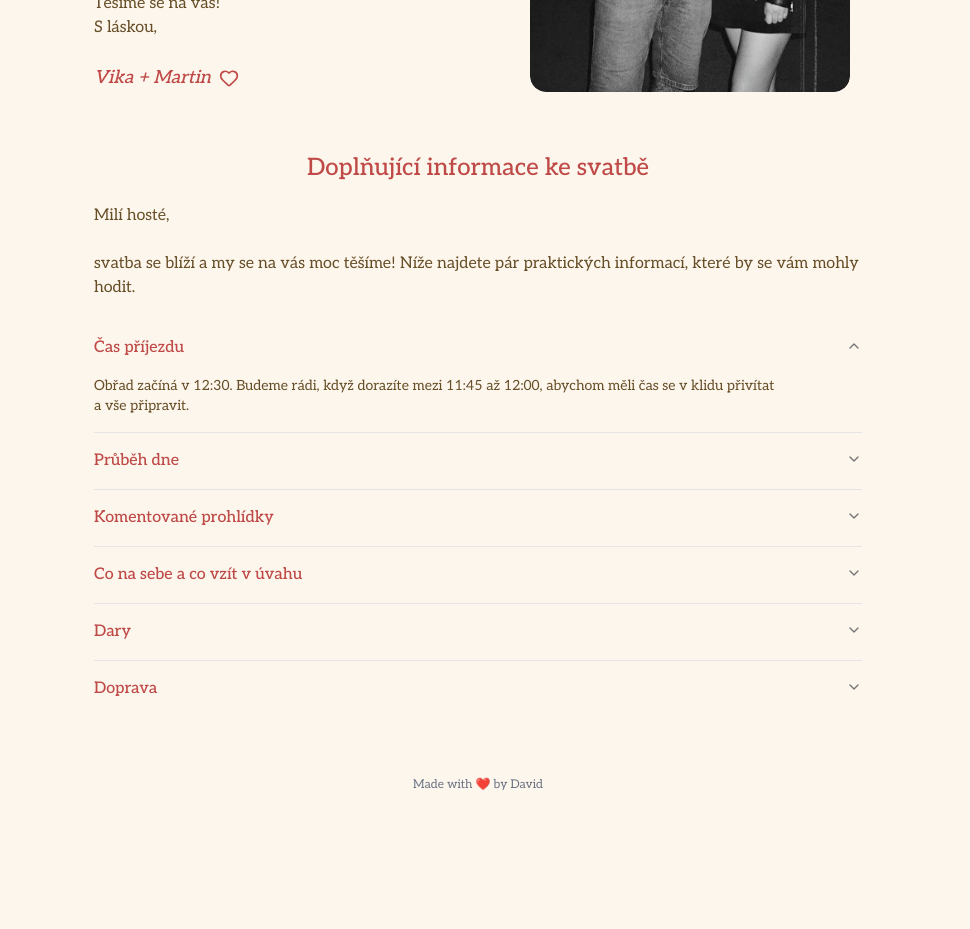
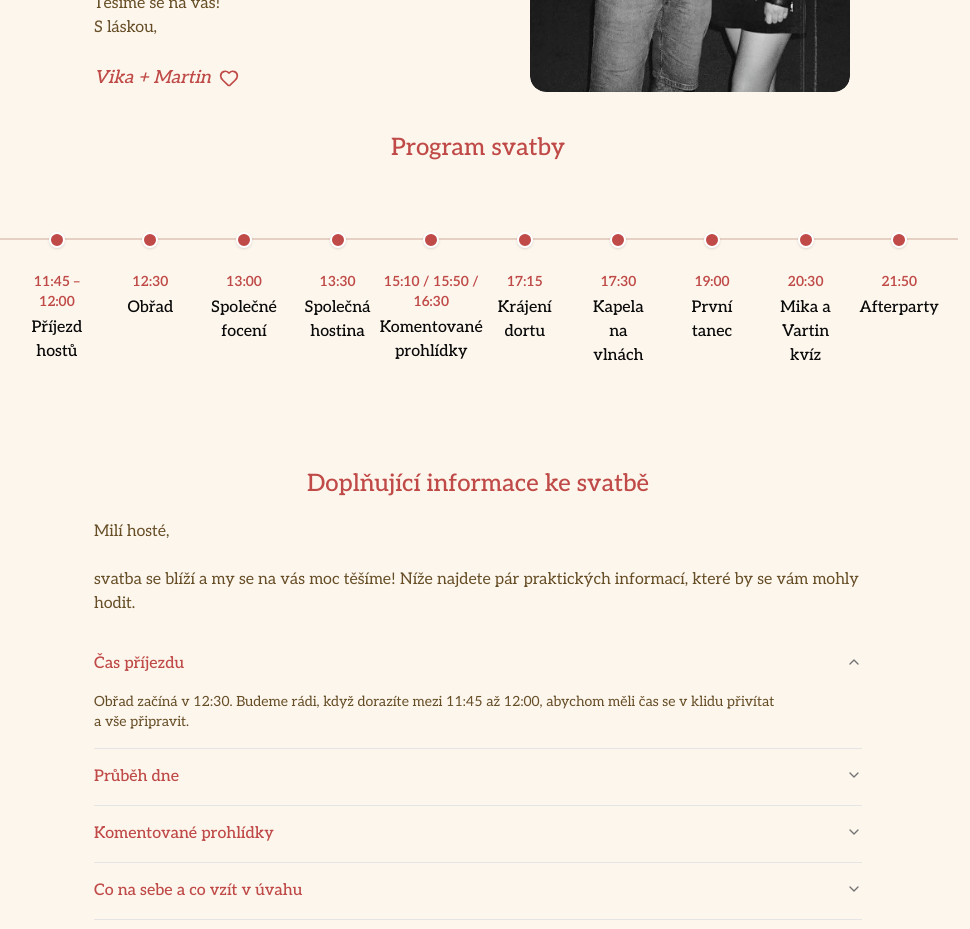
Before and after one commit to david-stafa/palmovi-wedding, a Next.js app: page / in a window 1280 px wide. Shown: the part 780-1709 px from the top of the page, without its empty margins (162-1132 px from the left). Before the commit the page ends 1589 px from the top, so only its background shows below. Built offline with nearby package versions, Linux system fonts and the light colour scheme.

Commit message:
feat: add timeline

```diff
--- /dev/null
+++ b/app/components/TimelineDesktop.tsx
@@ -0,0 +1,61 @@
+"use client";
+
+import * as React from "react";
+import { cn } from "@/lib/utils";
+
+/*
+  TimelineDesktop
+  - Horizontal timeline for md+ screens (hidden on mobile)
+  - Uses brand colors: line (#E6CFC3), markers/text accent (#BF4A47)
+  - Pass an array of events to render evenly spaced along a horizontal rule
+*/
+
+// Shape of a single timeline event
+export type TimelineEvent = {
+  time: string;
+  title: string;
+  description?: string;
+};
+
+// Props accepted by the desktop timeline component
+type TimelineDesktopProps = {
+  events: TimelineEvent[];
+  className?: string;
+};
+
+export default function TimelineDesktop({ events, className }: TimelineDesktopProps) {
+  // Render nothing if there are no events
+  if (!events || events.length === 0) return null;
+
+  return (
+    <div className={cn("hidden md:block w-full", className)}>
+      {/* Outer container; only visible on md+ */}
+      <div className="relative mx-auto max-w-5xl px-6 py-10">
+        {/* Horizontal baseline across all events */}
+        <div className="absolute left-0 right-0 top-[46px] h-[2px] bg-[#E6CFC3]" />
+        {/* Evenly distribute event columns */}
+        <div className="flex items-start justify-between gap-6">
+          {events.map((event, index) => (
+            <div key={`${event.time}-${index}`} className="flex-1 min-w-0">
+              <div className="relative flex flex-col items-center">
+                {/* Marker dot aligned to the baseline */}
+                <div className="z-10 h-4 w-4 rounded-full border-2 border-white bg-[#BF4A47] shadow" />
+                {/* Event content */}
+                <div className="mt-6 text-center">
+                  {/* Time label */}
+                  <div className="text-sm font-semibold text-[#BF4A47]">{event.time}</div>
+                  {/* Event title */}
+                  <div className="mt-1 text-base font-medium">{event.title}</div>
+                  {/* Optional short description */}
+                  {event.description ? (
+                    <p className="mt-1 text-sm text-neutral-600">{event.description}</p>
+                  ) : null}
+                </div>
+              </div>
+            </div>
+          ))}
+        </div>
+      </div>
+    </div>
+  );
+}
--- /dev/null
+++ b/app/components/TimelineMobile.tsx
@@ -0,0 +1,37 @@
+"use client";
+
+import * as React from "react";
+import { cn } from "@/lib/utils";
+
+import type { TimelineEvent } from "./TimelineDesktop";
+
+type TimelineMobileProps = {
+  events: TimelineEvent[];
+  className?: string;
+};
+
+export default function TimelineMobile({ events, className }: TimelineMobileProps) {
+  if (!events || events.length === 0) return null;
+
+  return (
+    <div className={cn("md:hidden w-full flex justify-center", className)}>
+      <div className="relative mx-auto max-w-md px-4 py-8">
+        <div className="absolute left-[23px] top-0 bottom-0 w-[2px] bg-[#E6CFC3]" />
+        <ol className="relative ml-8 space-y-8">
+          {events.map((event, index) => (
+            <li key={`${event.time}-${index}`} className="relative">
+              <div className="absolute -left-8 top-1.5 h-4 w-4 rounded-full border-2 border-white bg-[#BF4A47] shadow" />
+              <div>
+                <div className="text-sm font-semibold text-[#BF4A47]">{event.time}</div>
+                <div className="mt-0.5 text-base font-medium">{event.title}</div>
+                {event.description ? (
+                  <p className="mt-1 text-sm text-neutral-700">{event.description}</p>
+                ) : null}
+              </div>
+            </li>
+          ))}
+        </ol>
+      </div>
+    </div>
+  );
+}
--- a/app/page.tsx
+++ b/app/page.tsx
@@ -5,6 +5,10 @@ import * as motion from "motion/react-client";
 import Image from "next/image";
 import Link from "next/link";
 import AditionalInfoAccordion from "./components/AditionalInfoAccordion";
+import TimelineDesktop, {
+  type TimelineEvent,
+} from "./components/TimelineDesktop";
+import TimelineMobile from "./components/TimelineMobile";
 import { Button } from "@/components/ui/button";
 
 export default function Page() {
@@ -15,6 +19,19 @@ export default function Page() {
       block: "start",
     });
   };
+
+  const timelineEvents: TimelineEvent[] = [
+    { time: "11:45 – 12:00", title: "Příjezd hostů" },
+    { time: "12:30", title: "Obřad" },
+    { time: "13:00", title: "Společné focení" },
+    { time: "13:30", title: "Společná hostina" },
+    { time: "15:10 / 15:50 / 16:30", title: "Komentované prohlídky" },
+    { time: "17:15", title: "Krájení dortu" },
+    { time: "17:30", title: "Kapela na vlnách" },
+    { time: "19:00", title: "První tanec" },
+    { time: "20:30", title: "Mika a Vartin kvíz" },
+    { time: "21:50", title: "Afterparty" },
+  ];
 
   return (
     <motion.div
@@ -155,9 +172,29 @@ export default function Page() {
           />
         </motion.div>
       </motion.div>
+      {/* Timeline */}
+      <motion.div
+        className="relative w-full mx-auto"
+        initial={{ x: 50, opacity: 0 }}
+        animate={{ x: 0, opacity: 1 }}
+        transition={{ delay: 1.2, duration: 0.8 }}
+      >
+        <motion.h2
+          className="text-2xl font-medium text-center mb-7"
+          initial={{ scale: 0.8, opacity: 0 }}
+          animate={{ scale: 1, opacity: 1 }}
+          transition={{ delay: 1.6, duration: 0.6 }}
+        >
+          Program svatby
+        </motion.h2>
+        <div className="mx-auto w-11/12 md:w-9/12">
+          <TimelineDesktop events={timelineEvents} />
+          <TimelineMobile events={timelineEvents} />
+        </div>
+      </motion.div>
       {/* Accordion (additional wedding information) */}
       <motion.div
-        className="flex flex-col justify-center items-center gap-5 mt-15 mb-10 md:my-15 max-w-3xl mx-auto"
+        className="flex flex-col justify-center items-center gap-5 mt-10 mb-10 md:my-15 max-w-3xl mx-auto"
         initial={{ y: 50, opacity: 0 }}
         animate={{ y: 0, opacity: 1 }}
         transition={{ delay: 1.4, duration: 0.8 }}
```
